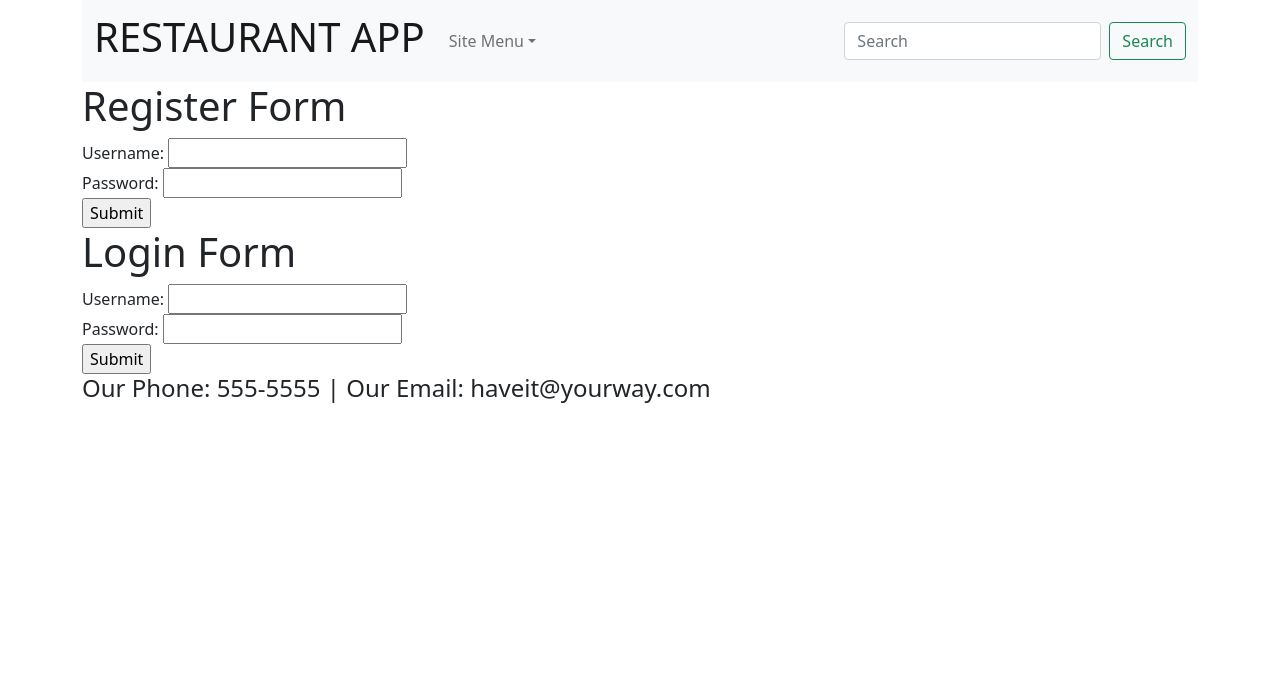
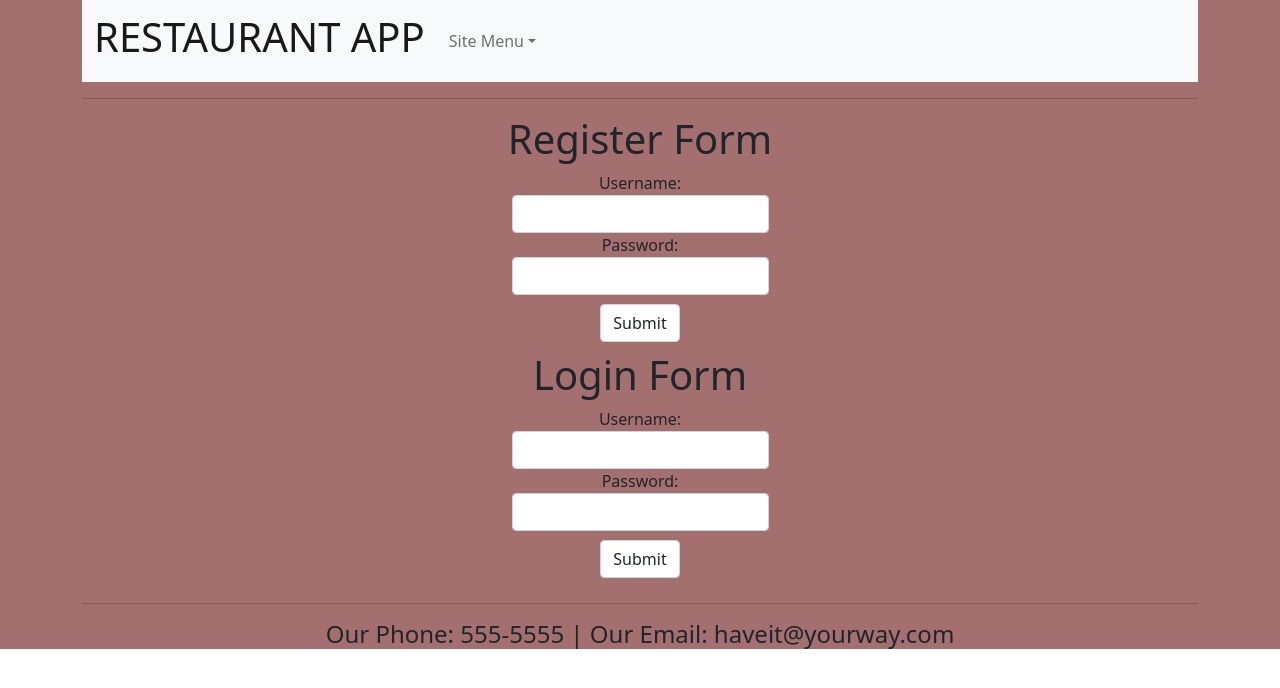
Before and after one commit to Ntsaiab/Final, a React (Create React App) app in the folder restaurants-app/: page /reglogin in a window 1280 px wide. Shown: the top 688 px of the page. Built offline with nearby package versions, Linux system fonts and the light colour scheme.

Commit message:
Bootstap experiments

```diff
--- a/restaurants-app/src/App.css
+++ b/restaurants-app/src/App.css
@@ -1,14 +1,17 @@
+.App {
+  background-color: rgb(163, 111, 111);
+}
 
 
-.App {
+/* .App {
   text-align: center;
   background-color: #8aabec;
   background-image: url(https://encrypted-tbn0.gstatic.com/images?q=tbn:ANd9GcS1HuN6i15Ukvk0lZulFNoAE0RBcS2J6Ajofg&usqp=CAU);
   opacity: 80%;
   /* background-image: url(https://encrypted-tbn0.gstatic.com/images?q=tbn:ANd9GcQWJv4ULKnhckN65cCRFySriocT7EzLphZI_Q&usqp=CAU); */
-  /* image-rendering: pixelated; */
+  /* image-rendering: pixelated; ^
   background-size: cover;
-  /* background-position: 50% 50%; */
+  /* background-position: 50% 50%; ^
   padding: 200px
 
 }
@@ -44,7 +47,7 @@ nav a {
   background-color: orchid;
   font-size: small;
   /* width: 50rem;
-  height: 10rem; */
+  height: 10rem; ^
   box-shadow: 15px 15px 15px darkmagenta;
   padding: 8px;
   margin: 5%;
@@ -74,7 +77,7 @@ main{
   background-color: black;
   border: 1px solid purple;
   opacity: 0.6;
-} */
+} ^
 
 .searchForm {
   font-weight: 700;
@@ -131,7 +134,7 @@ main{
   background-color: orchid;
   font-size: medium;
   font-weight: bold;
-  /* width: 100%; */
+  /* width: 100%; ^
   box-shadow: 15px 15px 15px darkmagenta;
   padding: 10px;
   margin: 10px;
@@ -149,8 +152,8 @@ footer {
   border-radius: 10px;
   background-color: orchid;
   font-size: small;
-  /* width: 500px; */
+  /* width: 500px; ^
   box-shadow: 15px 15px 15px darkmagenta;
-  /* padding: 10%; */
+  /* padding: 10%; *^
   margin-top: 250px;
-}
+} */
--- a/restaurants-app/src/App.js
+++ b/restaurants-app/src/App.js
@@ -9,47 +9,47 @@ import UpdateRestaurant from './components/UpdateRestaurant/UpdateRestaurant';
 import Reglogin from './components/Login/Reglogin';
 
 
-// import './App.css';
+import './App.css';
 
 function App() {
 
 
   return (
+    <div className="App">
+      <div className="container text-center">
+      <header className="header">
+          <nav className="navbar navbar-expand-lg navbar-light bg-light">
         <div className="container">
-    <header>
-        <nav class="navbar navbar-expand-lg navbar-light bg-light">
-      <div class="container-fluid">
-      <Link class="navbar-brand" to='/'><h1 id="appName">RESTAURANT APP</h1></Link>
-      <hr></hr>
-        <button class="navbar-toggler" type="button" data-bs-toggle="collapse" data-bs-target="#navbarSupportedContent" aria-controls="navbarSupportedContent" aria-expanded="false" aria-label="Toggle navigation">
-          <span class="navbar-toggler-icon"></span>
+        <Link className="navbar-brand" to='/'><h1 id="appName">RESTAURANT APP</h1></Link>
+
+        <button className="navbar-toggler" type="button" data-bs-toggle="collapse" data-bs-target="#navbarSupportedContent" aria-controls="navbarSupportedContent" aria-expanded="false" aria-label="Toggle navigation">
+            <span className="navbar-toggler-icon"></span>
           </button>
 
-          <hr></hr>
-
-        <div class="collapse navbar-collapse" id="navbarSupportedContent">
-          <ul class="navbar-nav me-auto mb-2 mb-lg-0">
-            <li class="nav-item dropdown">
-              <a class="nav-link dropdown-toggle" href="#" id="navbarDropdown" role="button" data-bs-toggle="dropdown" aria-expanded="false">
+          <div className="collapse navbar-collapse" id="navbarSupportedContent">
+            <ul className="navbar-nav me-auto mb-2 mb-lg-0">
+              <li className="nav-item dropdown">
+                <a className="nav-link dropdown-toggle" id="navbarDropdown" role="button" data-bs-toggle="dropdown" aria-expanded="false">
                   Site Menu
                 </a>
-              <ul class="dropdown-menu" aria-labelledby="navbarDropdown">
-                <li><Link class="dropdown-item" aria-current="page" to='/addrestaurant'><h3>Add Restaurant</h3> <br /> </Link></li>
-                <li><hr class="dropdown-divider"/></li>
-                <li><Link class="dropdown-item" to='/contact'><h3>GuestBook</h3> <br /> </Link></li>
-                <li><hr class="dropdown-divider"/></li>
-                <li><Link class="dropdown-item" to='/reglogin'><h3>Register/Log In</h3> <br /> </Link></li>
+                <ul className="dropdown-menu" aria-labelledby="navbarDropdown">
+                  <li><Link className="dropdown-item" aria-current="page" to='/addrestaurant'><h3>Add Restaurant</h3> <br /> </Link></li>
+                  <li><hr className="dropdown-divider"/></li>
+                  <li><Link className="dropdown-item" to='/contact'><h3>GuestBook</h3> <br /> </Link></li>
+                  <li><hr className="dropdown-divider"/></li>
+                  <li><Link className="dropdown-item" to='/reglogin'><h3>Register/Log In</h3> <br /> </Link></li>
                 </ul>
               </li>
             </ul>
-          <form class="d-flex">
-            <input class="form-control me-2" type="search" placeholder="Search" aria-label="Search"/>
-            <button class="btn btn-outline-success" type="submit">Search</button>
-          </form>
+            {/* <form className="d-flex">
+              <input className="form-control me-2" type="search" placeholder="Search" aria-label="Search"/>
+              <button className="btn btn-outline-success" type="submit">Search</button>
+            </form> */}
           </div>
         </div>
       </nav>
       </header>
+      <hr/>
       <main>
           <Switch>
             <Route exact path='/' component={RestaurantInfo} />
@@ -60,7 +60,10 @@ function App() {
             <Route path='/UpdateRestaurant/:id' component={UpdateRestaurant}/>
           </Switch>
         </main>
+
+        <hr/>
         <footer><h4>Our Phone: 555-5555     |       Our Email: haveit@yourway.com</h4></footer>
+      </div>
     </div>
   );
 }
--- a/restaurants-app/src/components/AddRestaurant/RestaurantForm.js
+++ b/restaurants-app/src/components/AddRestaurant/RestaurantForm.js
@@ -1,3 +1,4 @@
+// import { urlencoded } from 'express';
 import { useState, useEffect, useRef } from 'react';// need to fix update route and button, create a separate form
 
 
@@ -9,11 +10,12 @@ export default (props) => {
     const cultureInput = useRef(null);
     const dishInput = useRef(null);
     const ruleoutInput = useRef(null);
-
+    const imgInput = useRef(null);
     const token = window.localStorage.getItem('token');
 
     const [collections, setCollections] = useState([])
 
+    // const url = 'https://images.squarespace-cdn.com/content/v1/5a1c363cf14aa168f5288db9/1511978780299-0VK2O99F63LX6IIZXETT/ke17ZwdGBToddI8pDm48kNvT88LknE-K9M4pGNO0Iqd7gQa3H78H3Y0txjaiv_0fDoOvxcdMmMKkDsyUqMSsMWxHk725yiiHCCLfrh8O1z5QPOohDIaIeljMHgDF5CVlOqpeNLcJ80NK65_fV7S1USOFn4xF8vTWDNAUBm5ducQhX-V3oVjSmr829Rco4W2Uo49ZdOtO_QXox0_W7i2zEA/001.jpg?format=2500w';
 
 
    // CREATE
@@ -25,8 +27,9 @@ export default (props) => {
         const culture = cultureInput.current.value
         const dish = dishInput.current.value;
         const ruleout = ruleoutInput.current.value;
+        const img = imgInput.current.value;
         const body = JSON.stringify({
-            name, city, zip, culture, dish, ruleout
+            name, city, zip, culture, dish, ruleout, img
         });// turns js object to json database
         event.currentTarget.reset();
         try{
@@ -85,36 +88,44 @@ export default (props) => {
     }, [])
 
     return (
-        <div className="searchForm">
-            <h3>Was it good! Add your fav Restaurant location and dish on this page!</h3>
-            <br />
-            <form  onSubmit={createCollection}>
-            <label> Name: <input type="text" ref={nameInput} /> </label>
-            <label> City: <input type="text" ref={cityInput} /> </label>
-            <label> Zip: <input type="text" ref={zipInput} /> </label> <br />
-            <label> Culture: <input type="text" ref={cultureInput} /> </label>
-            <label> Dish: <input type="text" ref={dishInput} /> </label>
-            <label> Ruleout: <input type="text" ref={ruleoutInput} /> </label>
-                <input type="submit" value="Add A Restaurant" />
+        <div className="container">
+            <h3 className="Lead">Was it good! Add your fav Restaurant location and dish on this page!</h3>
+            <hr/>
+            <form  className="form-group"onSubmit={createCollection}>
+            <label> Name: <input className="form-control" type="text" ref={nameInput} /> </label>
+            <label> City: <input className="form-control" type="text" ref={cityInput} /> </label>
+            <label> Zip: <input className="form-control" type="text" ref={zipInput} /> </label> <br />
+            <label> Culture: <input className="form-control" type="text" ref={cultureInput} /> </label>
+            <label> Dish: <input className="form-control" type="text" ref={dishInput} /> </label>
+            <label> Ruleout: <input className="form-control" type="text" ref={ruleoutInput} /> </label><br/>
+            <label> Img: <input className="form-control" type="text" ref={imgInput} /> </label><br/>
+                <button className="btn btn-lg"><input className="form-control" type="submit" value="Add A Restaurant"></input></button>
+
             </form><br />
-            <div className="deck">
+
+                <hr/>
+
+            <div className="card" >
             {
                 collections.map(collection => {
                 return (
-                    <div className="colForm">
-                    <li key={collection._id}>
-                    {collection.name} <br /> {collection.city} <br />
-                    <button onClick={
-                        (event) => {
-                            deleteCollection(collection._id)
-                        }
-                    }>Delete {collection.name}</button>
-                    </li>
+                    <div>
+                        <ul  /*style={{backgroundImage: url}}*/ >
+                            <li className="btn btn-lg" key={collection._id}>
+                            {collection.name} <br /> {collection.city} <br /> {collection.img}
+                            <button className="form-control" onClick={
+                                (event) => {
+                                    deleteCollection(collection._id)
+                                }
+                            }>Delete {collection.name}</button>
+                            </li>
+                        </ul>
                     </div>
                 )
                 })
             }
             </div>
+            <hr/>
         </div>
     )
 
--- a/restaurants-app/src/components/Contact/CommentsForm.js
+++ b/restaurants-app/src/components/Contact/CommentsForm.js
@@ -33,16 +33,16 @@ export default (props) => {
     }
 
     return (
-        <div className="searchForm">
+        <div className="container text-center">
             <h3>We would love to hear from you! <br/> Have a thought, comment or idea? <br />Please share it with us, we will try to respond!</h3> <br />
-            <form className="commentForm" onSubmit={createComment}>
-            <label> Name: <input type="text" ref={nameInput} /></label>  <br />
-            <label> Email: <input type="text" ref={emailInput} /></label>  <br />
-            <label> Ideas: <input type="text" ref={ideasInput} /></label> <br />
-                <input type="submit" value="Create Comment" />
+            <hr />
+            <form className="form-group" onSubmit={createComment}>
+            <label> Name: <input className="form-control" type="text" ref={nameInput} /></label>  <br />
+            <label> Email: <input className="form-control" type="text" ref={emailInput} /></label>  <br />
+            <label> Ideas: <textarea className="form-control" type="text" ref={ideasInput} /></label> <br />
+                <button className="btn btn-lg"><input className="form-control" type="submit" value="Create Comment"></input></button>
             </form><br />
-
-
+            <hr/>
         </div>
     )
 }
--- a/restaurants-app/src/components/Home/RestaurantInfo.js
+++ b/restaurants-app/src/components/Home/RestaurantInfo.js
@@ -43,7 +43,7 @@ const handleFilter = (e) => {
 
     return (
 
-        <div className={'container'}>
+        <div className="container">
         {/* <Modal /> */}
             <form>
                 <label> RULEOUT: <input onChange= {(e) => handleFilter(e.target.value)} type="text" options=""></input></label>
--- a/restaurants-app/src/components/Login/Reglogin.js
+++ b/restaurants-app/src/components/Login/Reglogin.js
@@ -64,21 +64,21 @@ export default () => {
 
 
     return (
-        <div className="searchForm">
-            <div >
+        <div className="container">
+            <div className="form-group" >
             <h1> Register Form</h1>
             <form onSubmit={register}>
-            <label> Username: <input type="text" ref={regNameInput}></input></label><br/>
-            <label> Password: <input type="password" ref={regPasswordInput}></input></label><br />
-            <input type="submit"></input>
+            <label> Username: <input className="form-control" type="text" ref={regNameInput}></input></label><br/>
+            <label> Password: <input className="form-control" type="password" ref={regPasswordInput}></input></label><br />
+            <button className="btn btn-lg"><input className="form-control" type="submit"></input></button>
             </form>
             </div>
             <div >
             <h1>Login Form</h1>
             <form onSubmit={login}>
-            <label> Username: <input type="text" ref={nameInput}></input></label><br />
-            <label> Password: <input type="password" ref={passwordInput}></input></label><br />
-            <input type="submit"></input>
+            <label> Username: <input className="form-control" type="text" ref={nameInput}></input></label><br />
+            <label> Password: <input className="form-control" type="password" ref={passwordInput}></input></label><br />
+            <button className="btn btn-lg"><input className="form-control" type="submit"></input></button>
             </form>
             </div>
 
--- a/restaurants-app/src/components/UpdateRestaurant/UpdateRestaurant.js
+++ b/restaurants-app/src/components/UpdateRestaurant/UpdateRestaurant.js
@@ -10,6 +10,7 @@ const UpdateRestaurant = (props) => {
     const cultureInput = useRef(null);
     const dishInput = useRef(null);
     const ruleoutInput = useRef(null);
+    const imgInput = useRef(null);
 
     const token = window.localStorage.getItem('token');
 
@@ -19,7 +20,8 @@ const UpdateRestaurant = (props) => {
             zip : "",
             culture : "",
             dish : "",
-            ruleout : ""
+            ruleout : "",
+            img: ""
     })
 
 
@@ -54,8 +56,9 @@ const UpdateRestaurant = (props) => {
             const culture = cultureInput.current.value
             const dish = dishInput.current.value;
             const ruleout = ruleoutInput.current.value;
+            const img = imgInput.current.value;
             const body = JSON.stringify({
-                name, city, zip, culture, dish, ruleout
+                name, city, zip, culture, dish, ruleout, img
             });// turns js object to json database
             event.currentTarget.reset();
             try{
@@ -99,6 +102,7 @@ useEffect(() => {
             <label> Culture: <input type="text" ref={cultureInput} defaultValue={collection.culture}/>{props.culture} </label>
             <label> Dish: <input type="text" ref={dishInput} defaultValue={collection.dish}/>{props.dish} </label>
             <label> Ruleout: <input type="text" ref={ruleoutInput} defaultValue={collection.ruleout}/>{props.ruleout} </label>
+            <label> Img: <input type="text" ref={imgInput} defaultValue={collection.img}/>{props.img} </label>
                 <input type="submit" value="Update Restaurant Info" />
                </form><br />
                <a href="https://goo.gl/maps/yRntqZbWT4z6xFxWA" target="_blank" rel="noreferrer"><input type="submit" value="Let's go eat!" /></a>
```
Also changed, not shown: 1 other file (tests, documents, lock files or other folders). Lines whose indentation alone changed are shown as unchanged.
